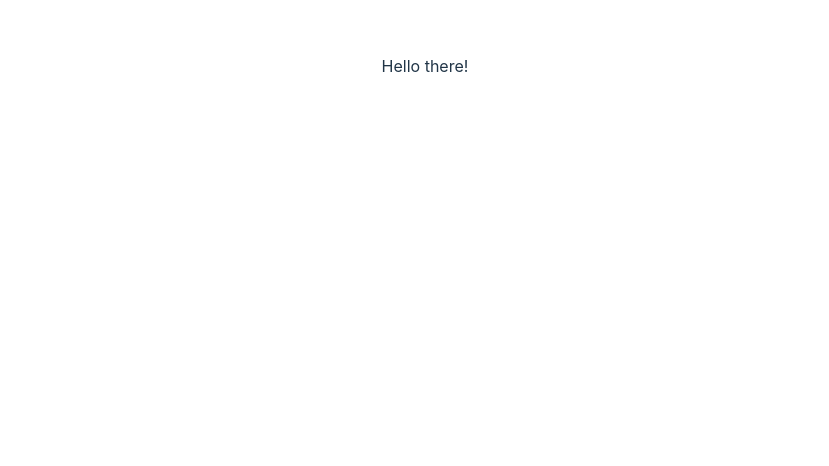
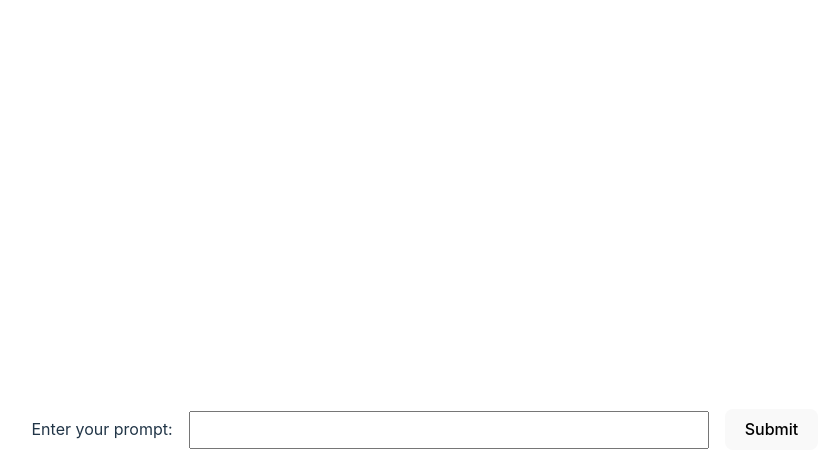
Before and after one commit to dustinstacy/open-ai-image-gen, a React (Vite) app in the folder client/: page / in a window 1280 px wide. Shown: the part 334-800 px from the top of the page, without its empty margins (215-1044 px from the left). Built offline with nearby package versions, Linux system fonts and the light colour scheme.

Commit message:
Add basic Form and Image generation

```diff
--- a/client/package.json
+++ b/client/package.json
@@ -9,6 +9,8 @@
     "preview": "vite preview"
   },
   "dependencies": {
+    "dotenv": "^16.0.3",
+    "openai": "^3.1.0",
     "react": "^18.2.0",
     "react-dom": "^18.2.0"
   },
--- a/client/src/App.css
+++ b/client/src/App.css
@@ -1,41 +1,6 @@
 #root {
-  max-width: 1280px;
+  width: 100%;
+  height: 100%;
   margin: 0 auto;
-  padding: 2rem;
   text-align: center;
 }
-
-.logo {
-  height: 6em;
-  padding: 1.5em;
-  will-change: filter;
-}
-.logo:hover {
-  filter: drop-shadow(0 0 2em #646cffaa);
-}
-.logo.react:hover {
-  filter: drop-shadow(0 0 2em #61dafbaa);
-}
-
-@keyframes logo-spin {
-  from {
-    transform: rotate(0deg);
-  }
-  to {
-    transform: rotate(360deg);
-  }
-}
-
-@media (prefers-reduced-motion: no-preference) {
-  a:nth-of-type(2) .logo {
-    animation: logo-spin infinite 20s linear;
-  }
-}
-
-.card {
-  padding: 2em;
-}
-
-.read-the-docs {
-  color: #888;
-}
--- a/client/src/App.jsx
+++ b/client/src/App.jsx
@@ -1,10 +1,11 @@
 import './App.css'
+import Form from './components/Form';
 
 function App() {
 
   return (
     <div className="App">
-        Hello there!
+      <Form />
     </div>
   )
 }
--- /dev/null
+++ b/client/src/components/Form.css
@@ -0,0 +1,38 @@
+.form {
+    height: 100vh;
+    width: 100vw;
+    display: flex;
+    align-items: center;
+    justify-content: flex-start;
+    flex-direction: column;
+    margin: 0;
+}
+
+.image__container {
+    display: flex;
+    flex-wrap: wrap;
+    justify-content: center;
+    align-items: flex-start;
+    align-content: center;
+    width: 60vw;
+    height: 60vw;
+}
+
+img {
+    width: 22.5vw;
+    height: 22.5vw;
+    display: flex;
+    margin: 1rem 1rem;
+
+}
+
+form {
+    margin-bottom: 1rem;
+}
+
+input {
+    margin: 0 1rem;
+    width: 40vw;
+    line-height: 2rem;
+    font-size: 1rem;
+}
--- /dev/null
+++ b/client/src/components/Form.jsx
@@ -0,0 +1,59 @@
+import { useState } from "react";
+import  './Form.css'
+
+const Form = () => {
+    const [inputs, setInputs] = useState('')
+    const [data, setData] = useState({})
+    const [imageRetrieved, setImageRetrieved] = useState(false)
+
+    const handleSubmit = async (e) => {
+        e.preventDefault();
+        setInputs(inputs);
+        console.log(inputs);
+
+        const response = await fetch("http://localhost:5000", {
+            method: "POST",
+            headers: {
+            "Content-Type": "application/json",
+            },
+            body: JSON.stringify({
+                prompt: inputs,
+            })
+        });
+
+        console.log(inputs);
+
+        if (response.ok) {
+            const data = await response.json();
+            setData(data.images.data)
+            setImageRetrieved(true);
+
+        } else {
+            const err = await response.text();
+            alert(err);
+        }
+    }
+
+    return (
+        <div className="form">
+            <div className="image__container">
+                { imageRetrieved && (
+                    data.map((src, idx) => (
+                        <img key={src + idx} src={src.url} alt={inputs} />
+                    )
+                ))}
+            </div>
+            <form onSubmit={handleSubmit}>
+                <label>Enter your prompt:
+                <input
+                    type="text"
+                    onChange={(e) => setInputs(e.target.value)}
+                    />
+                <button type="submit">Submit</button>
+                </label>
+            </form>
+        </div>
+    )
+}
+
+export default Form;
--- a/client/src/index.css
+++ b/client/src/index.css
@@ -28,8 +28,8 @@ body {
   margin: 0;
   display: flex;
   place-items: center;
-  min-width: 320px;
-  min-height: 100vh;
+  height: 100%;
+  width: 100%;
 }
 
 h1 {
```
Also changed, not shown: 2 other files (tests, documents, lock files or other folders).
